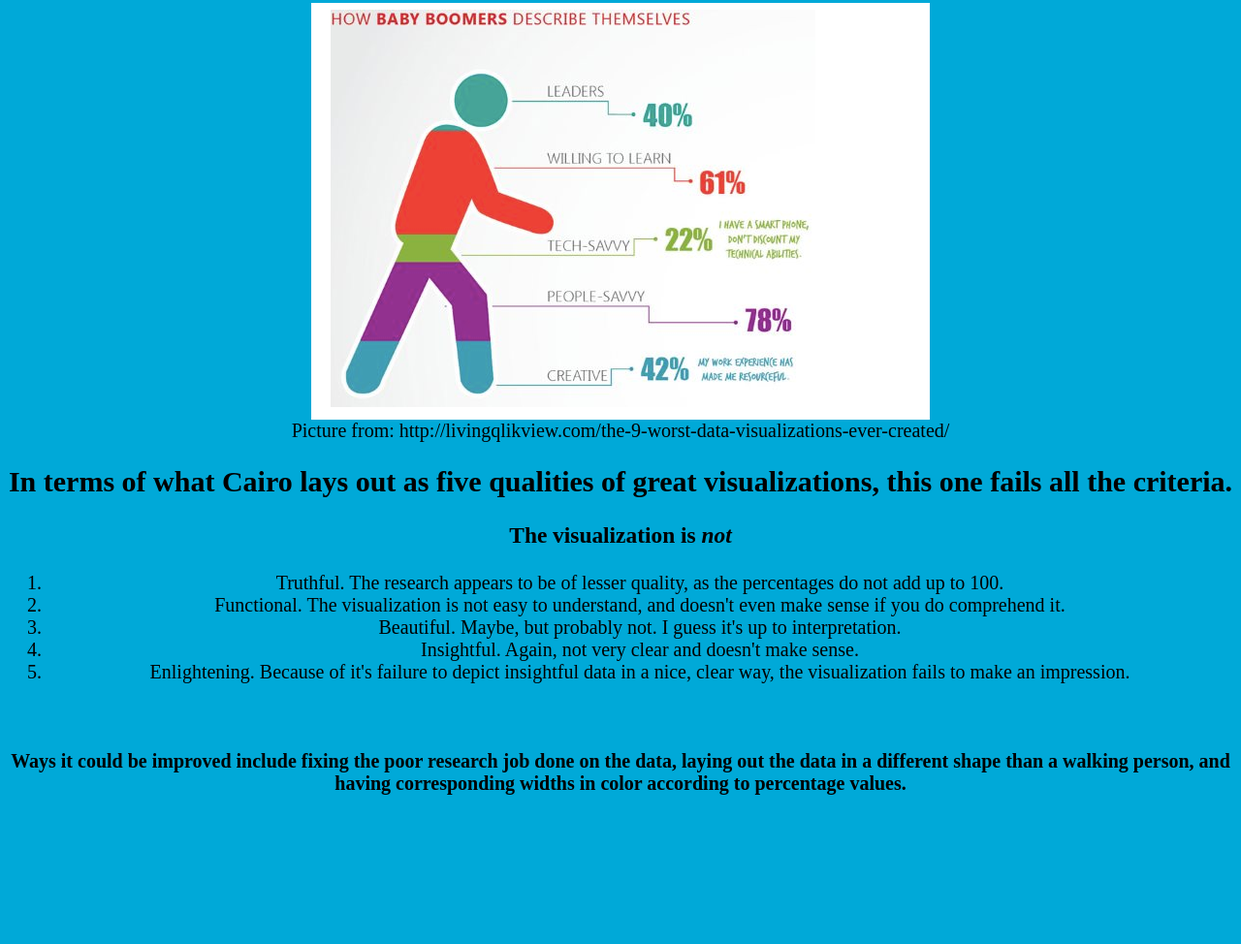
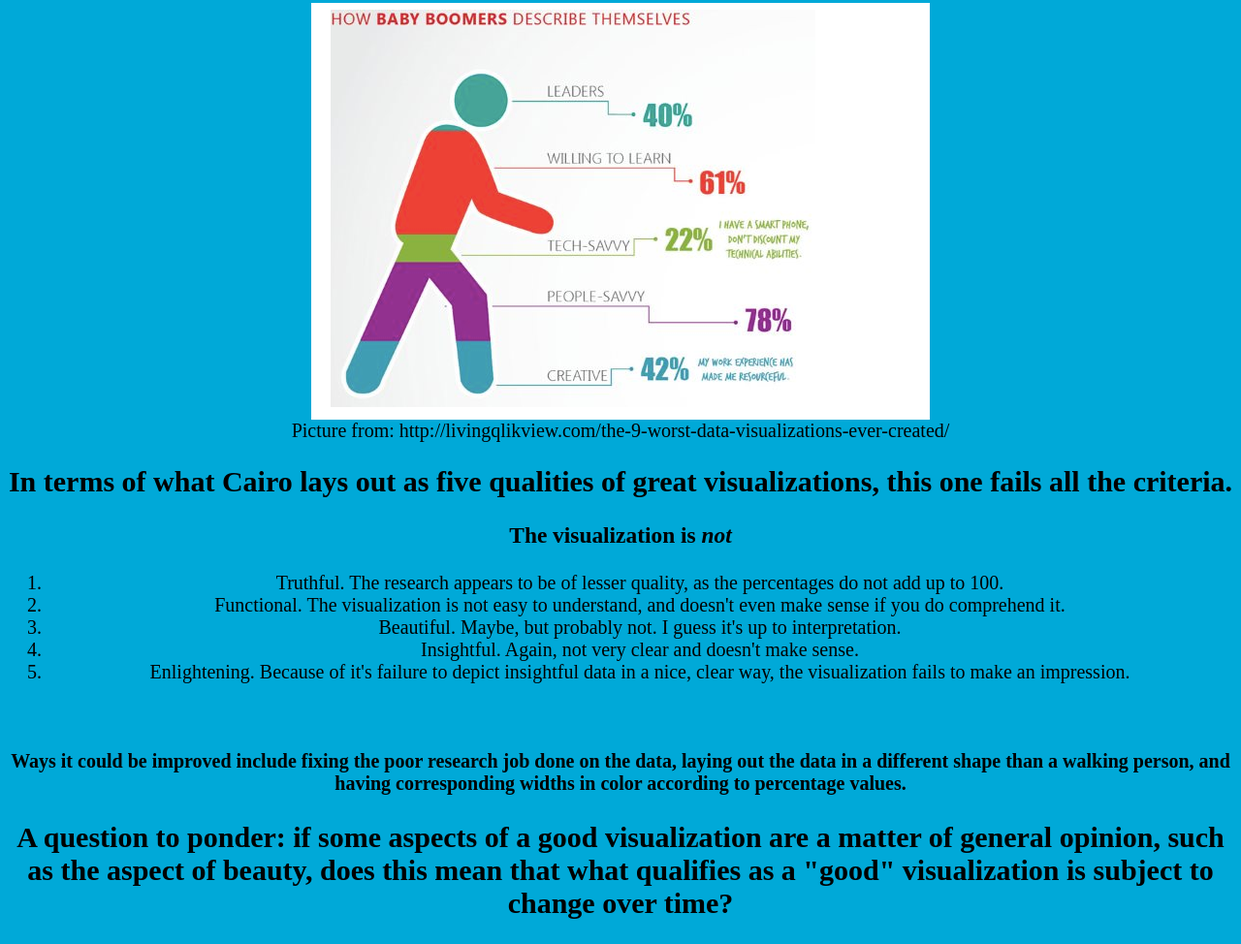
Before and after one commit to JeliHacker/what-is-a-good-visualization, a plain HTML site: page index.html in a window 1280 px wide. Shown: the part 1077-2051 px from the top of the page at 97% size. Before the commit the page ends 1924 px from the top, so only its background shows below. Drawn offline with Linux system fonts and the light colour scheme.

Commit message:
Update index.html

```diff
--- a/index.html
+++ b/index.html
@@ -41,6 +41,6 @@
         </ol>
         <br>
         <h4>Ways it could be improved include fixing the poor research job done on the data, laying out the data in a different shape than a walking person, and having corresponding widths in color according to percentage values.</h4>
-
+        <h2>A question to ponder: if some aspects of a good visualization are a matter of general opinion, such as the aspect of beauty, does this mean that what qualifies as a "good" visualization is subject to change over time?</h2>
     </body>
 </html>
```
